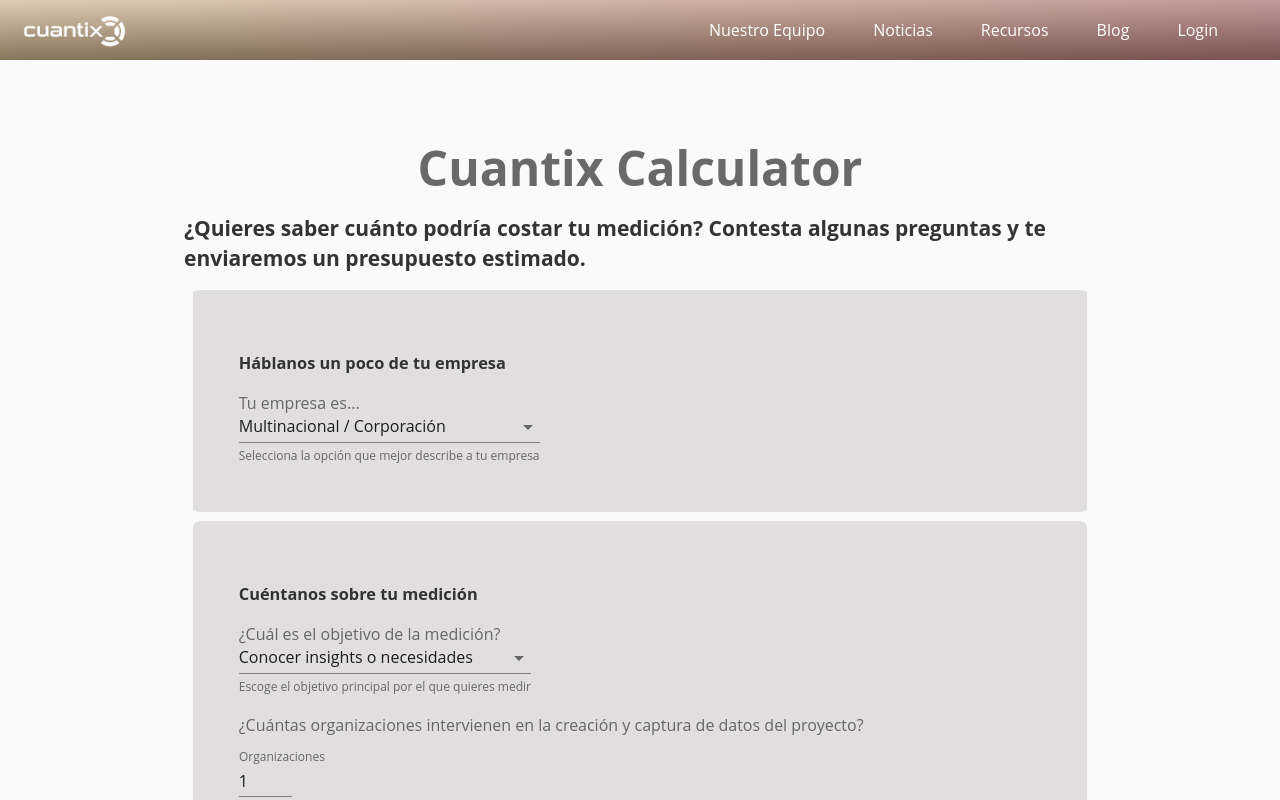
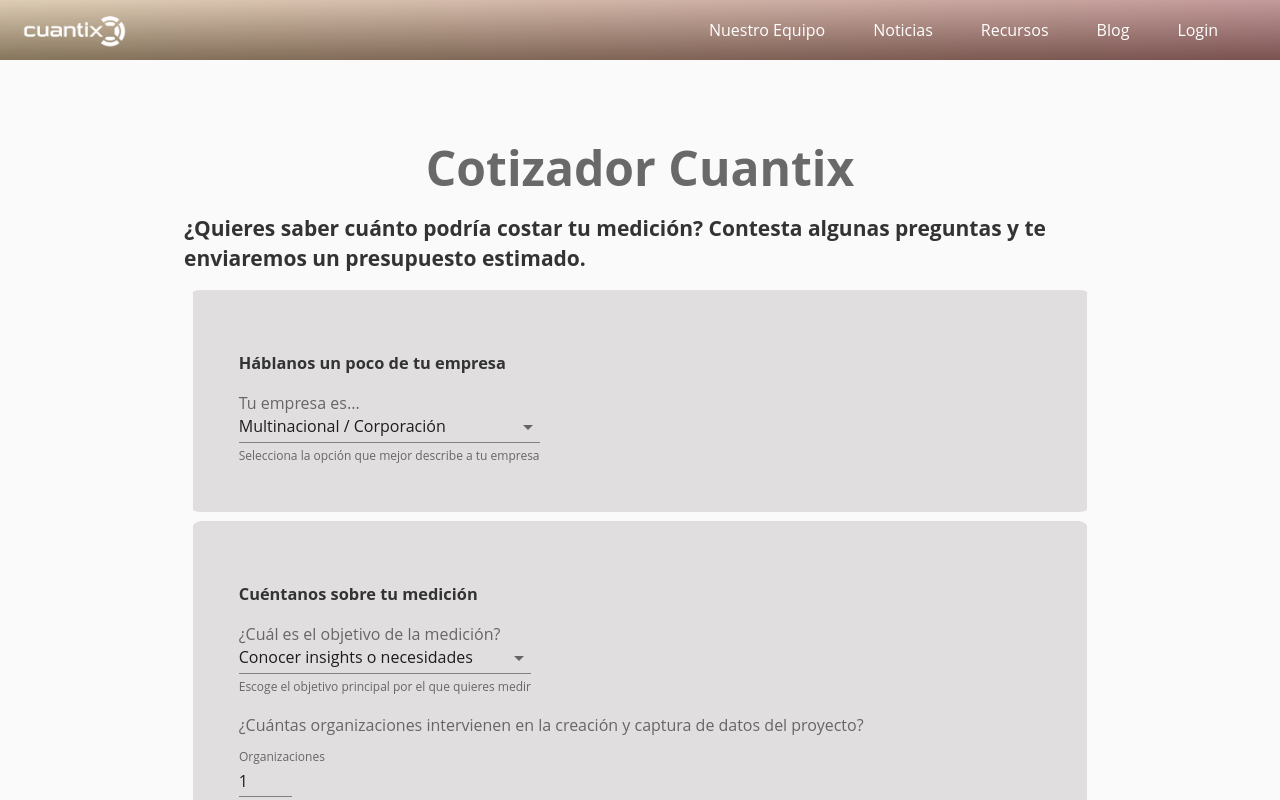
Before and after one commit to fontcuberta/calculator, a Next.js app: page / in a window 1280 px wide. Shown: the top 800 px of the page. Built offline with nearby package versions, Linux system fonts and the light colour scheme.

Commit message:
Changing name

```diff
--- a/src/pages/index.tsx
+++ b/src/pages/index.tsx
@@ -97,7 +97,7 @@
     <div>
       <MuiThemeProvider theme={THEME}>
         <Head>
-          <title>Cuantix Calculator</title>
+          <title>Cotizador Cuantix</title>
           <link rel="icon" href="favicon.ico" />
         </Head>
         <React.Fragment>
@@ -105,7 +105,7 @@
           <CssBaseline />
           <Container maxWidth="md">
             <div className="hero">
-              <h1 className="title">Cuantix Calculator</h1>
+              <h1 className="title">Cotizador Cuantix</h1>
               <h2>
                 ¿Quieres saber cuánto podría costar tu medición? Contesta algunas preguntas y te
                 enviaremos un presupuesto estimado.
```
